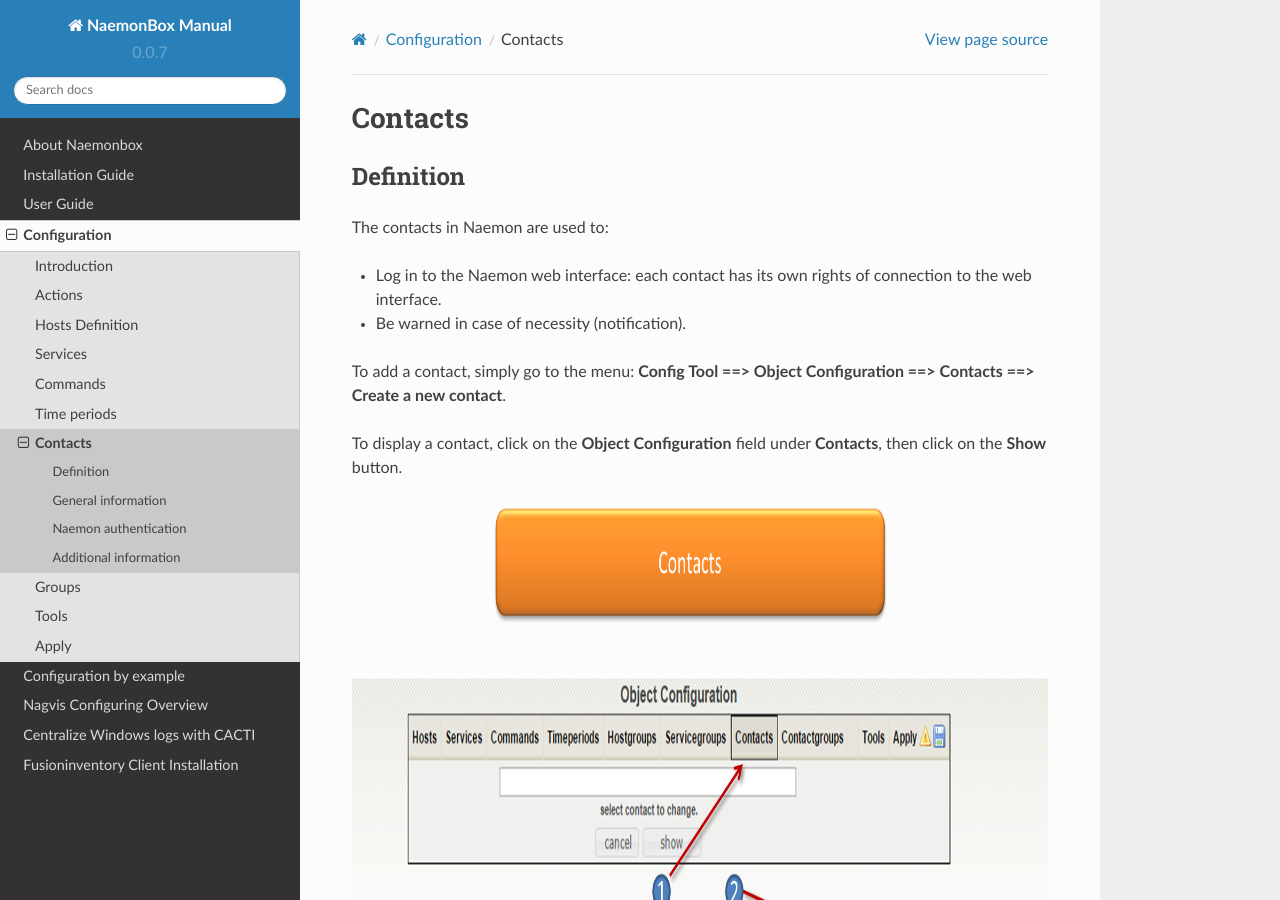
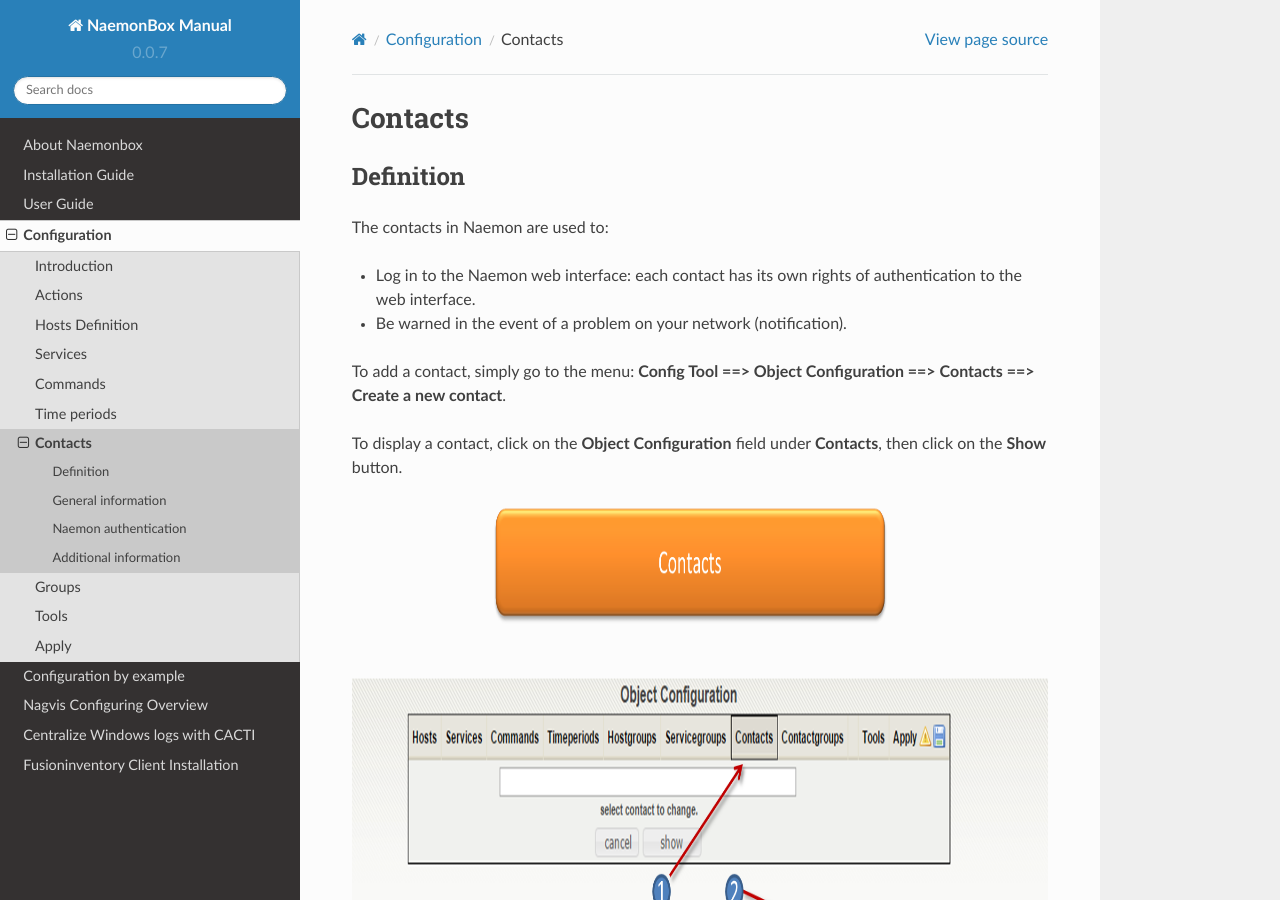
Before and after one commit to mgadi/naemonbox, a Sphinx documentation site: the page built from docs/source/04_Configuring_NaemonBox/configuration/07_contact.rst, in a window 1280 px wide and 900 px high. Built offline with Sphinx 7.4.7 and the Read the Docs theme 2.0.0, drawn with Linux system fonts in a browser that asks for light colours; pages that are not in the unit, such as notebooks, are missing from menus.

Commit message:
Update 07_contact.rst

```diff
--- a/docs/source/04_Configuring_NaemonBox/configuration/07_contact.rst
+++ b/docs/source/04_Configuring_NaemonBox/configuration/07_contact.rst
@@ -10,8 +10,8 @@
 
 The contacts in Naemon are used to:
 
-* Log in to the Naemon web interface: each contact has its own rights of connection to the web interface.
-* Be warned in case of necessity (notification).
+* Log in to the Naemon web interface: each contact has its own rights of authentication to the web interface.
+* Be warned in the event of a problem on your network (notification).
 
 To add a contact, simply go to the menu: **Config Tool ==> Object Configuration ==> Contacts ==> Create a new contact**.
 
```
